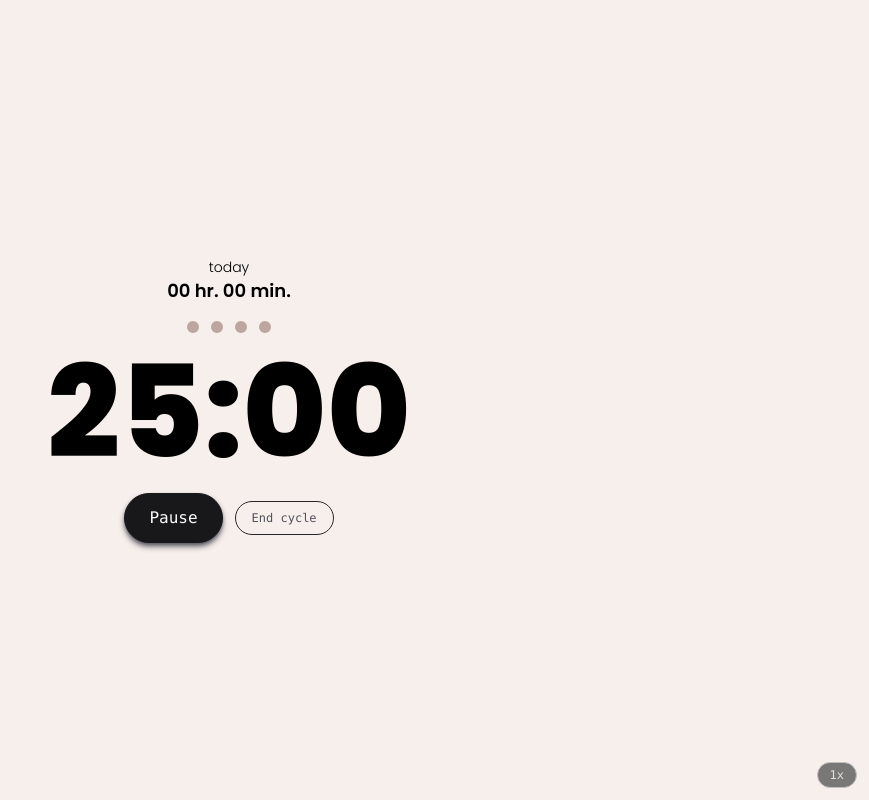
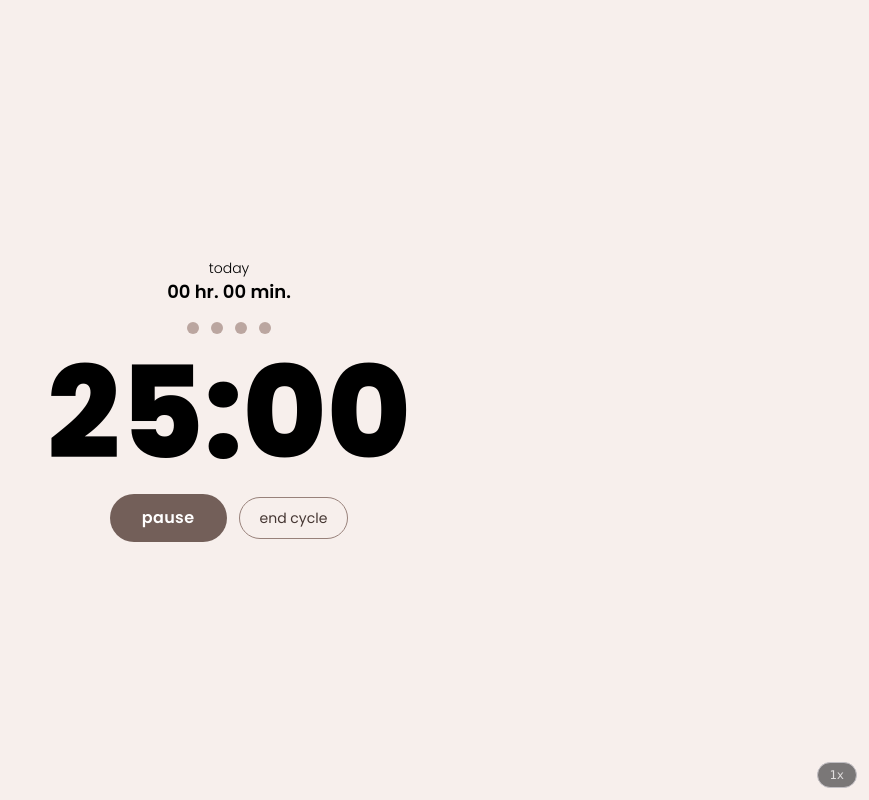
Before and after one commit to plwtx/chai.study, a React (Vite) app: page / in a window 1280 px wide. Both pictures are taken after a click on the button "start". Shown: the whole page, without its empty margins (411-1280 px from the left). Built offline with nearby package versions, Linux system fonts and the light colour scheme; a web font is replaced by a local one; what @toolwind/corner-shape would draw is missing.

Commit message:
FEAT: Button split animation

```diff
--- a/src/features/focus-timer/index.tsx
+++ b/src/features/focus-timer/index.tsx
@@ -3,8 +3,8 @@ import { useAppStore } from "@/store/index";
 import Clock from "@/features/focus-timer/components/clock.tsx";
 import { useTimer } from "./hooks/useTimer";
 import { useDailyTotal } from "./hooks/useDailyTotal";
-import { Button } from "@/components/ui/button";
 import DailyFocus from "./components/daily-focus";
+import { AnimatePresence, motion } from "motion/react";
 
 const DevSpeedToggle = import.meta.env.DEV
   ? lazy(() => import("./components/dev-speed-toggle"))
@@ -26,8 +26,7 @@ function FinishedBanner() {
 }
 
 export default function FocusTimer() {
-  const { seconds, status, focusCount, start, pause, endCycle } =
-    useTimer();
+  const { seconds, status, focusCount, start, pause, endCycle } = useTimer();
   const { hours, minutes } = useDailyTotal();
 
   return (
@@ -55,32 +54,123 @@ export default function FocusTimer() {
           <Clock seconds={seconds} />
 
           {/* Controls */}
-          <div className="flex items-center gap-3">
-            {status === "running" ? (
-              <button
-                onClick={pause}
-                className="cursor-pointer rounded-full border border-zinc-900 bg-zinc-900 p-3 px-6 font-mono text-zinc-50 shadow-md shadow-zinc-600 transition-all duration-200 hover:scale-110 hover:bg-transparent hover:text-zinc-900"
-              >
-                Pause
-              </button>
-            ) : (
-              <Button intent="primary" onClick={start} className="">
-                {status === "paused"
-                  ? "resume"
-                  : status === "finished"
-                    ? "next"
-                    : "start"}
-              </Button>
-            )}
+          <div className="relative flex items-center justify-center">
+            <AnimatePresence mode="wait">
+              {status === "idle" || status === "finished" ? (
+                <motion.button
+                  key="start"
+                  onClick={start}
+                  className="bg-brown-500 cursor-pointer rounded-full px-10 py-3 font-poppins font-semibold tracking-wide text-white"
+                  initial={{ scale: 0.5, opacity: 0, filter: "blur(8px)" }}
+                  animate={{ scale: 1, opacity: 1, filter: "blur(0px)" }}
+                  exit={{
+                    scale: 1.15,
+                    opacity: 0,
+                    filter: "blur(6px)",
+                    transition: { duration: 0.25, ease: "easeIn" },
+                  }}
+                  transition={{
+                    type: "spring",
+                    stiffness: 300,
+                    damping: 22,
+                  }}
+                  whileHover={{ scale: 1.08 }}
+                  whileTap={{ scale: 0.95 }}
+                >
+                  {status === "finished" ? "next" : "start"}
+                </motion.button>
+              ) : (
+                <motion.div
+                  key="split"
+                  className="flex items-center gap-3"
+                  initial="hidden"
+                  animate="visible"
+                  exit="exit"
+                  variants={{
+                    hidden: {},
+                    visible: {
+                      transition: {
+                        staggerChildren: 0.06,
+                      },
+                    },
+                    exit: {
+                      transition: {
+                        staggerChildren: 0.04,
+                        staggerDirection: -1,
+                      },
+                    },
+                  }}
+                >
+                  <motion.button
+                    onClick={status === "running" ? pause : start}
+                    className="bg-brown-500 cursor-pointer rounded-full px-8 py-3 font-poppins font-semibold tracking-wide text-white"
+                    variants={{
+                      hidden: {
+                        x: 40,
+                        scale: 0.3,
+                        opacity: 0,
+                        filter: "blur(10px)",
+                      },
+                      visible: {
+                        x: 0,
+                        scale: 1,
+                        opacity: 1,
+                        filter: "blur(0px)",
+                      },
+                      exit: {
+                        x: 40,
+                        scale: 0.3,
+                        opacity: 0,
+                        filter: "blur(10px)",
+                      },
+                    }}
+                    transition={{
+                      type: "spring",
+                      stiffness: 280,
+                      damping: 24,
+                    }}
+                    whileHover={{ scale: 1.06 }}
+                    whileTap={{ scale: 0.95 }}
+                  >
+                    {status === "running" ? "pause" : "resume"}
+                  </motion.button>
 
-            {status !== "idle" && (
-              <button
-                onClick={endCycle}
-                className="cursor-pointer rounded-full border border-zinc-800 px-4 py-2 font-mono text-xs text-zinc-600 transition-all duration-150 hover:border-zinc-600 hover:text-zinc-900"
-              >
-                End cycle
-              </button>
-            )}
+                  <motion.button
+                    onClick={endCycle}
+                    className="border-brown-400 text-brown-600 hover:border-brown-600 hover:text-brown-800 cursor-pointer rounded-full border px-5 py-2.5 font-poppins text-sm"
+                    variants={{
+                      hidden: {
+                        x: -40,
+                        scale: 0.3,
+                        opacity: 0,
+                        filter: "blur(10px)",
+                      },
+                      visible: {
+                        x: 0,
+                        scale: 1,
+                        opacity: 1,
+                        filter: "blur(0px)",
+                      },
+                      exit: {
+                        x: -40,
+                        scale: 0.3,
+                        opacity: 0,
+                        filter: "blur(10px)",
+                      },
+                    }}
+                    transition={{
+                      type: "spring",
+                      stiffness: 280,
+                      damping: 24,
+                    }}
+                    whileHover={{ scale: 1.06 }}
+                    whileTap={{ scale: 0.95 }}
+                  >
+                    end cycle
+                  </motion.button>
+                </motion.div>
+              )}
+            </AnimatePresence>
           </div>
         </div>
       </div>
```
